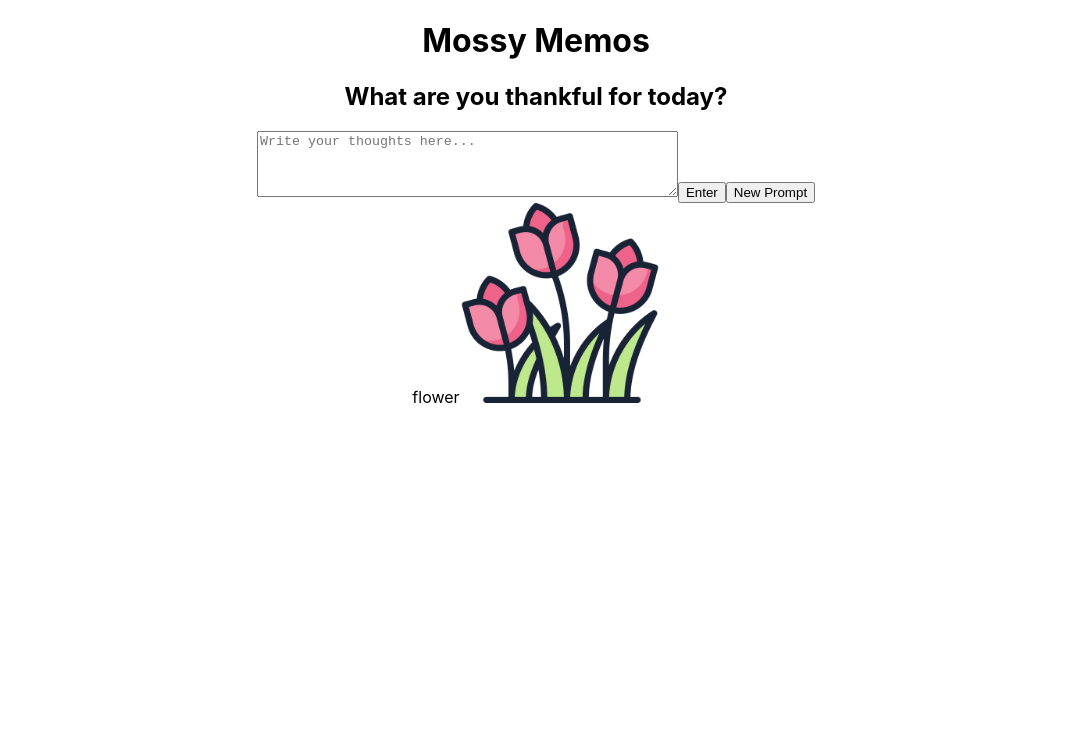
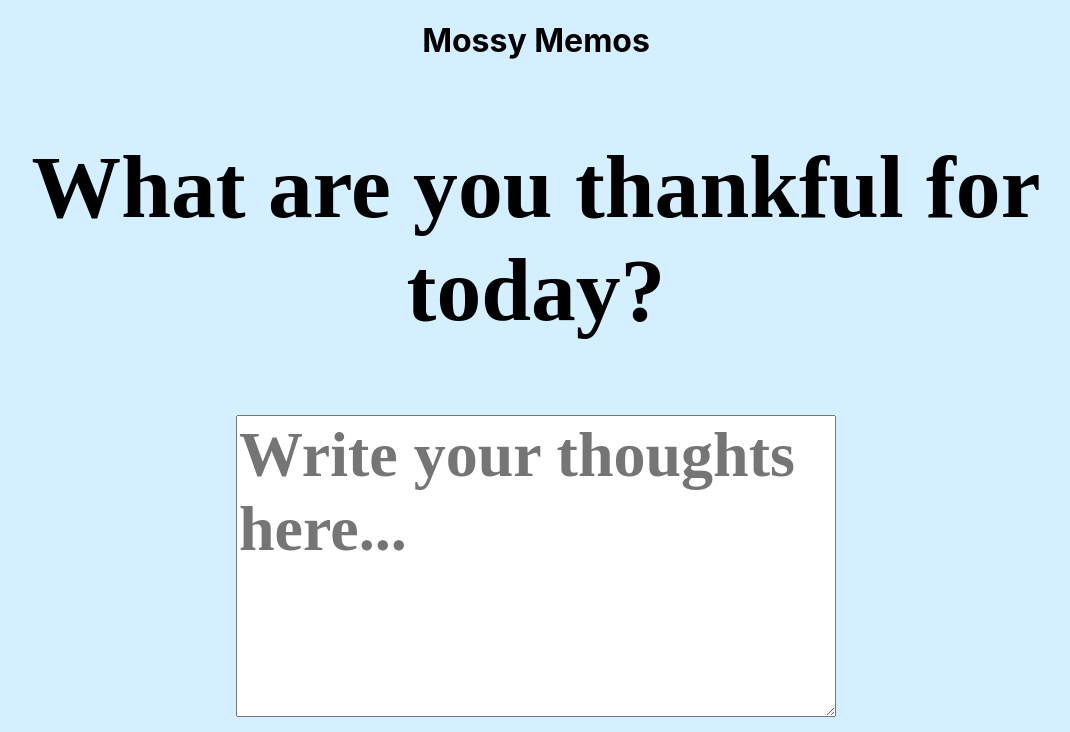
Before and after one commit to laurie8925/diary-app, a React (Create React App) app: page / in a window 1280 px wide. Shown: the top 732 px of the page, without its empty margins (104-1174 px from the left). Built offline with nearby package versions, Linux system fonts and the light colour scheme.

Commit message:
add colour background and button below text box

```diff
--- a/src/App.css
+++ b/src/App.css
@@ -1,3 +1,36 @@
 .App {
   text-align: center;
 }
+
+body {
+  background-color: #D4EFFF;
+  text-align: center;
+}
+
+.prompt {
+  color: #000;
+  text-align: center;
+  font-family: "Josefin Sans";
+  font-size: 7vw;
+  font-style: normal;
+  font-weight: 700;
+  line-height: normal;
+}
+
+.textarea {
+  color: var(--text-box, #AC7062);
+  font-family: "Josefin Sans";
+  font-size: 5vw;
+  font-style: normal;
+  font-weight: 600;
+  line-height: normal;
+  width: 80%;
+  max-width: 600px;
+  box-sizing: border-box;
+  margin-bottom: 1vw;
+}
+
+.button {
+  display: block;
+  margin: 0 auto;
+}
--- a/src/App.js
+++ b/src/App.js
@@ -38,15 +38,16 @@ function App() {
 
       <main>
         <section>
-          <h2>{currentPrompt}</h2>
+          <h2 className="prompt">{currentPrompt}</h2>
           <textarea
+            className="textarea"
             rows="4"
             cols="50"
             placeholder="Write your thoughts here..."
             value={text}
             onChange={handleTextChange}
           ></textarea>
-          <button onClick={handleSaveText}>Enter</button>
+          <button className="button" onClick={handleSaveText}>Enter</button>
           {savedText && (
             <div>
               <h3>Saved Text:</h3>
```
